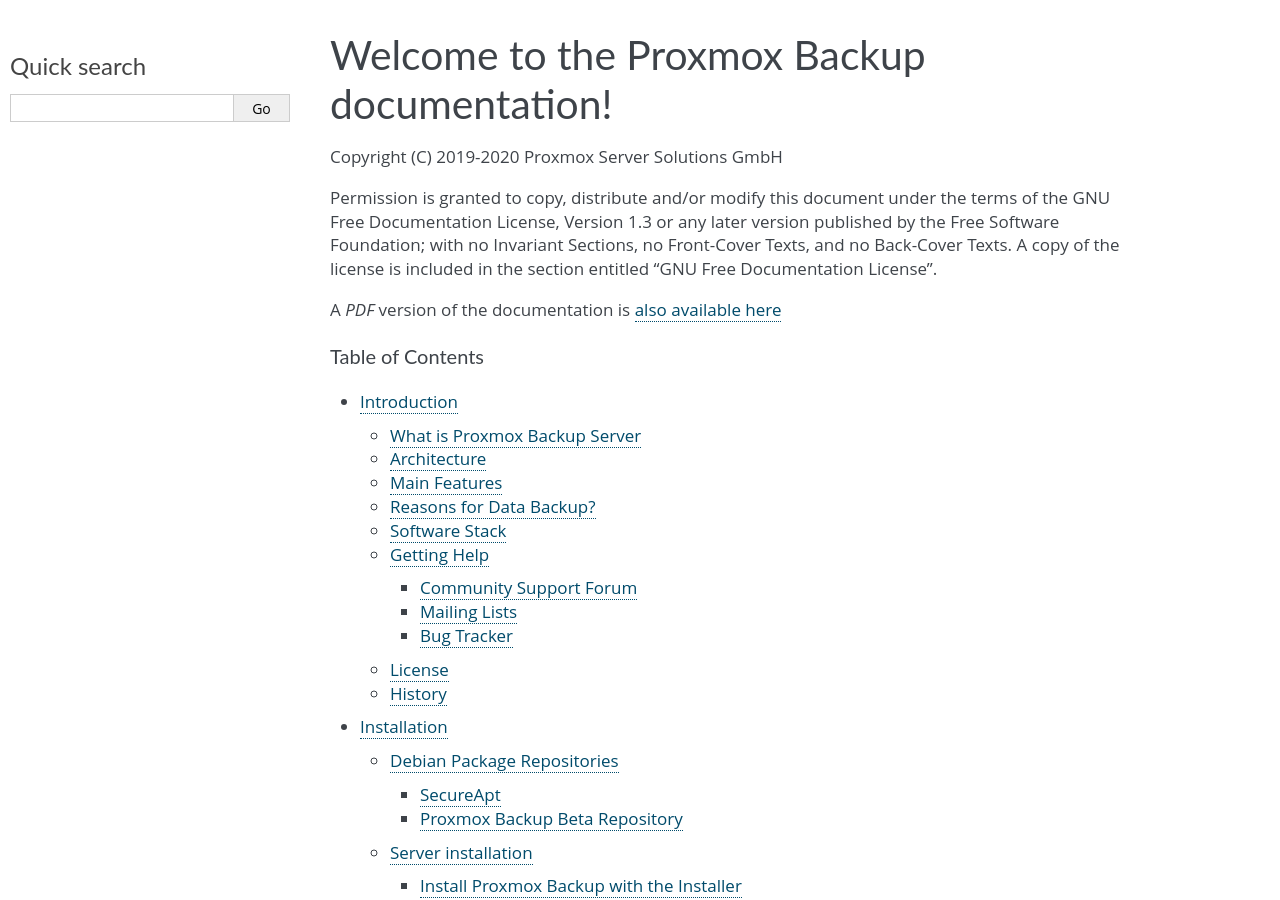
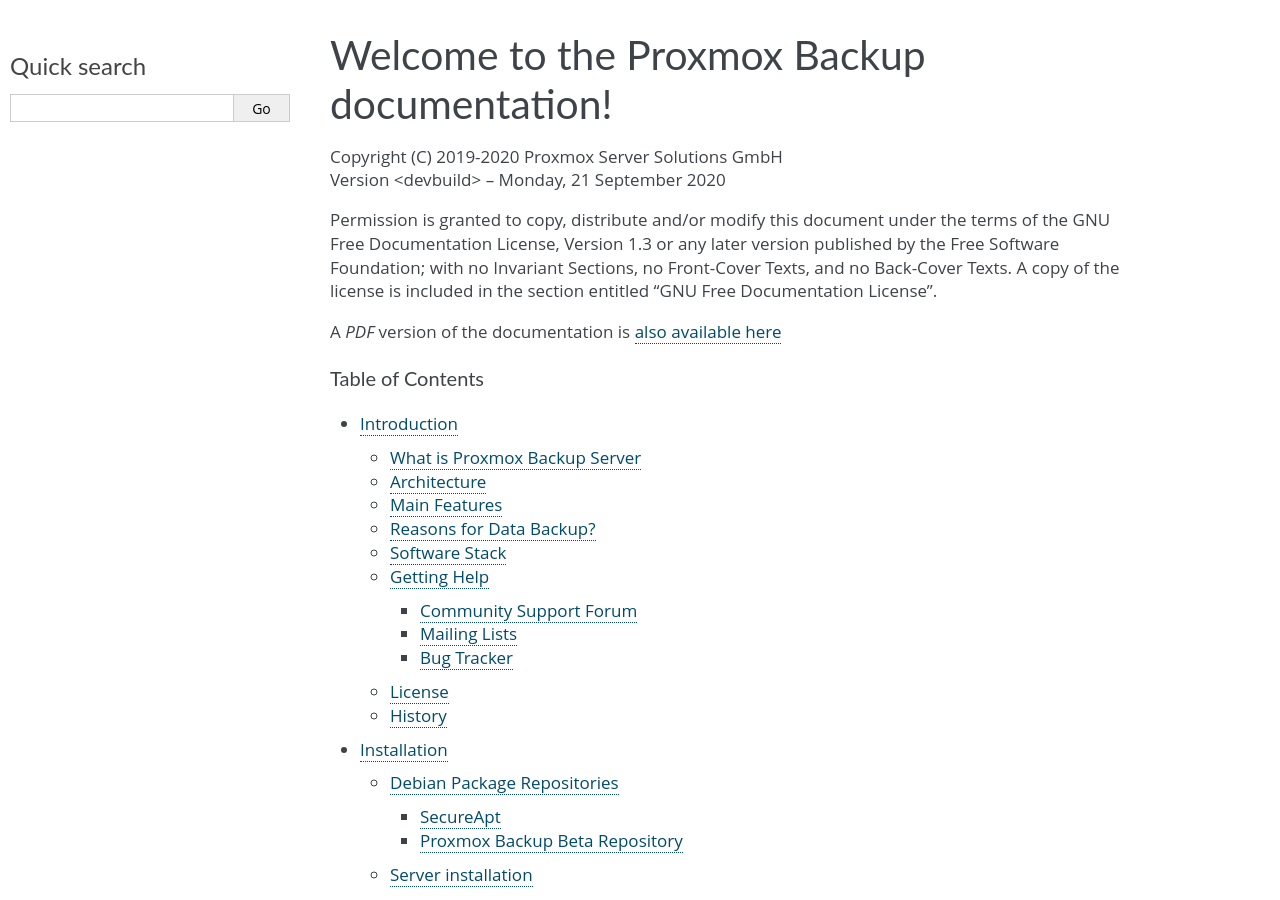
Before and after one commit to proxmox/proxmox-backup, a Sphinx documentation site: the page built from docs/index.rst, in a window 1280 px wide and 900 px high. Built offline with Sphinx 7.4.7, drawn with Linux system fonts in a browser that asks for light colours.

Commit message:
docs: add version and date to HTML index
Similar to the PDF output or the Proxmox VE docs.

Signed-off-by: Thomas Lamprecht <t.lamprecht@proxmox.com>

```diff
--- a/docs/conf.py
+++ b/docs/conf.py
@@ -97,12 +97,10 @@
 
 # There are two options for replacing |today|: either, you set today to some
 # non-false value, then it is used:
-#
 # today = ''
 #
 # Else, today_fmt is used as the format for a strftime call.
-#
-# today_fmt = '%B %d, %Y'
+today_fmt = '%A, %d %B %Y'
 
 # List of patterns, relative to source directory, that match files and
 # directories to ignore when looking for source files.
--- a/docs/index.rst
+++ b/docs/index.rst
@@ -2,8 +2,8 @@
 
 Welcome to the Proxmox Backup documentation!
 ============================================
-
-Copyright (C) 2019-2020 Proxmox Server Solutions GmbH
+| Copyright (C) 2019-2020 Proxmox Server Solutions GmbH
+| Version |version| -- |today|
 
 Permission is granted to copy, distribute and/or modify this document under the
 terms of the GNU Free Documentation License, Version 1.3 or any later version
```
